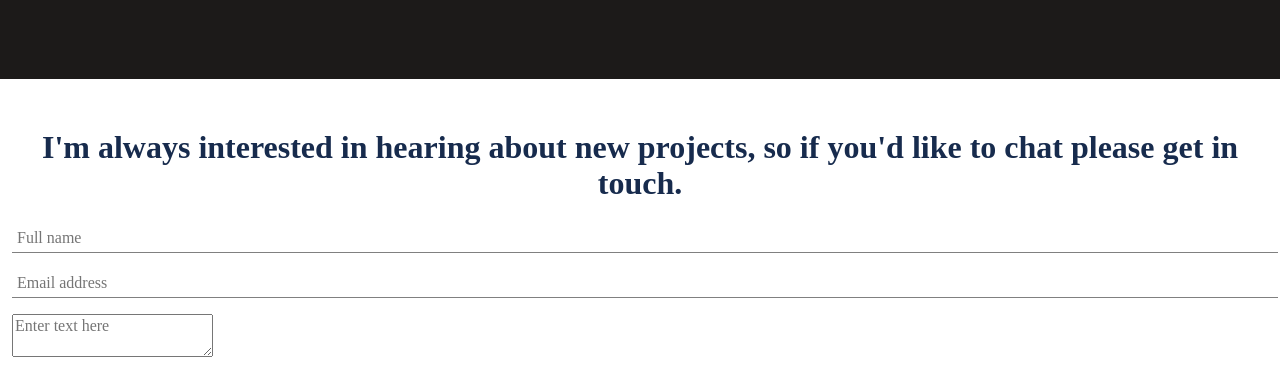
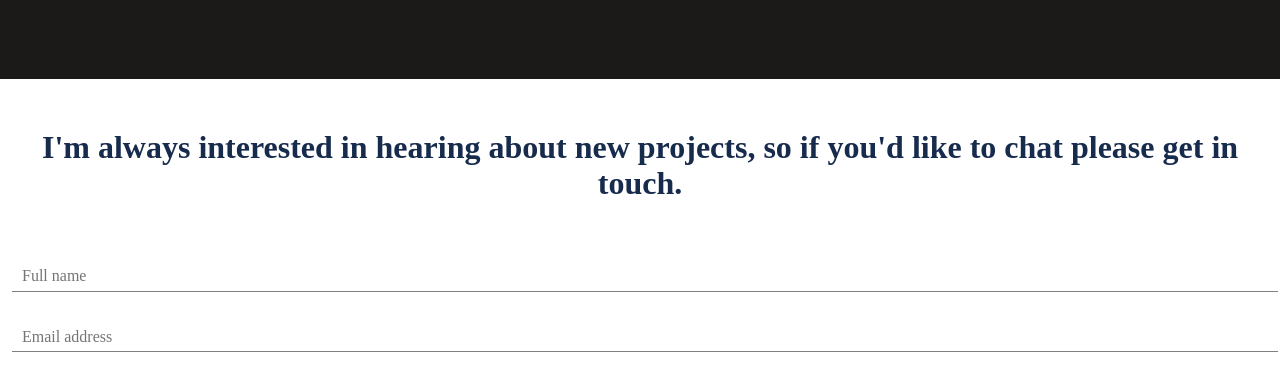
Before and after one commit to MoRaad97/bugs-repo, a plain HTML site: page index.html in a window 1280 px wide. Shown: the part 5586-5961 px from the top of the page. Drawn offline with Linux system fonts and the light colour scheme.

Commit message:
Add style to input and to the textarea tags

```diff
--- a/css/master.css
+++ b/css/master.css
@@ -337,20 +337,39 @@
 
 .contact {
   margin-top: var(--section-main-padding);
-  margin-bottom: var(--section-main-padding)
+  margin-bottom: var(--section-main-padding);
 }
 
-.contact-header {
+.contact .contact-header {
   font-size: 32px;
   font-weight: bold;
   text-align: center;
   color: #172b4d;
+  margin-bottom: 60px;
 }
 
-.text-email input {
+.contact form .text-email input {
   border: none;
   background-color: white;
   width: 100%;
   border-bottom: solid 1px grey;
   padding: 5px;
+  margin-bottom: 15px;
+  text-indent: 5px;
 }
+
+.contact form textarea {
+  width: 100%;
+  height: 114px;
+}
+
+.contact form textarea::placeholder {
+  color: black;
+  font-weight: 500;
+  font-size: 15px;
+  text-indent: 10px;
+  line-height: 30px;
+}
+
+.contact form .text-email .submit {
+}
```
